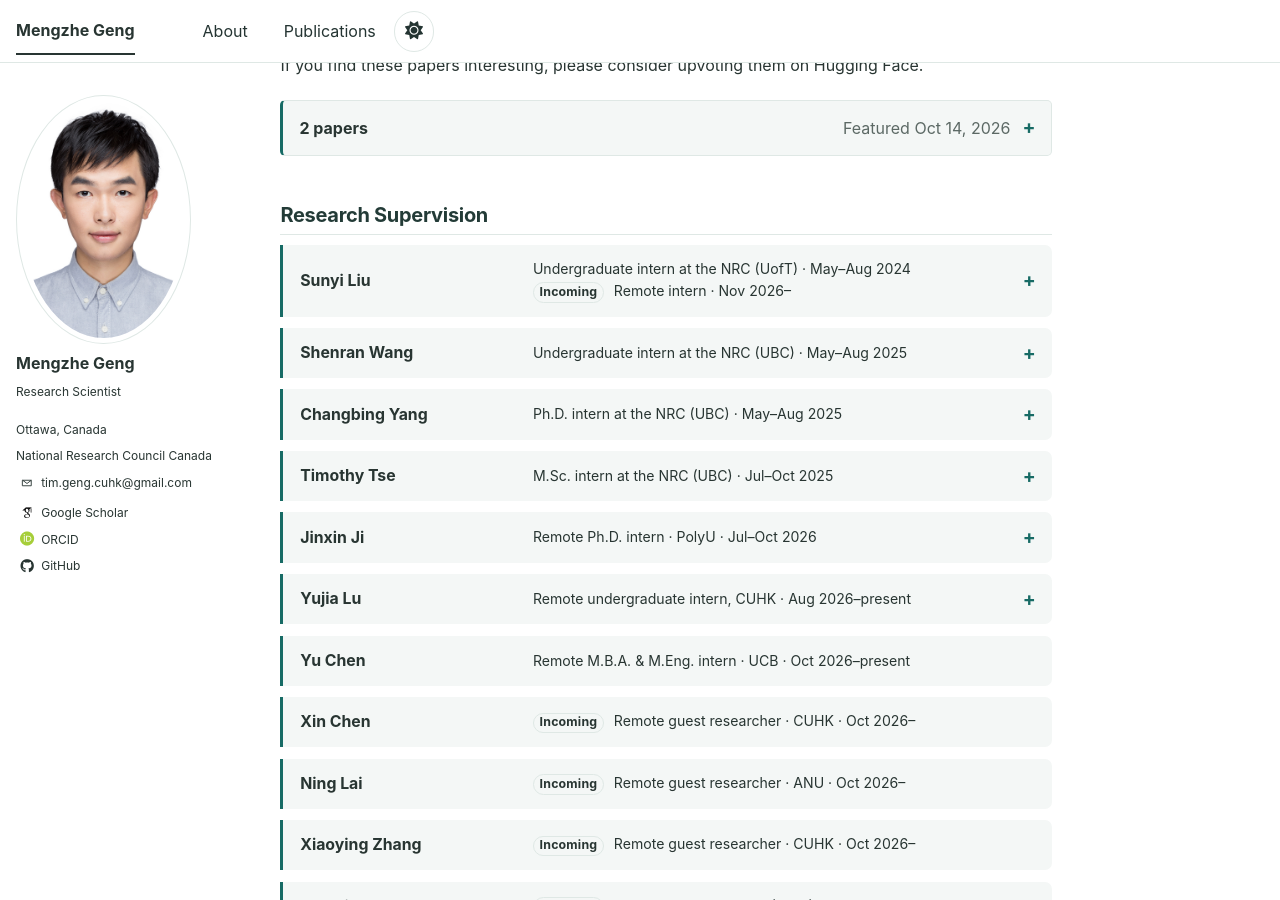
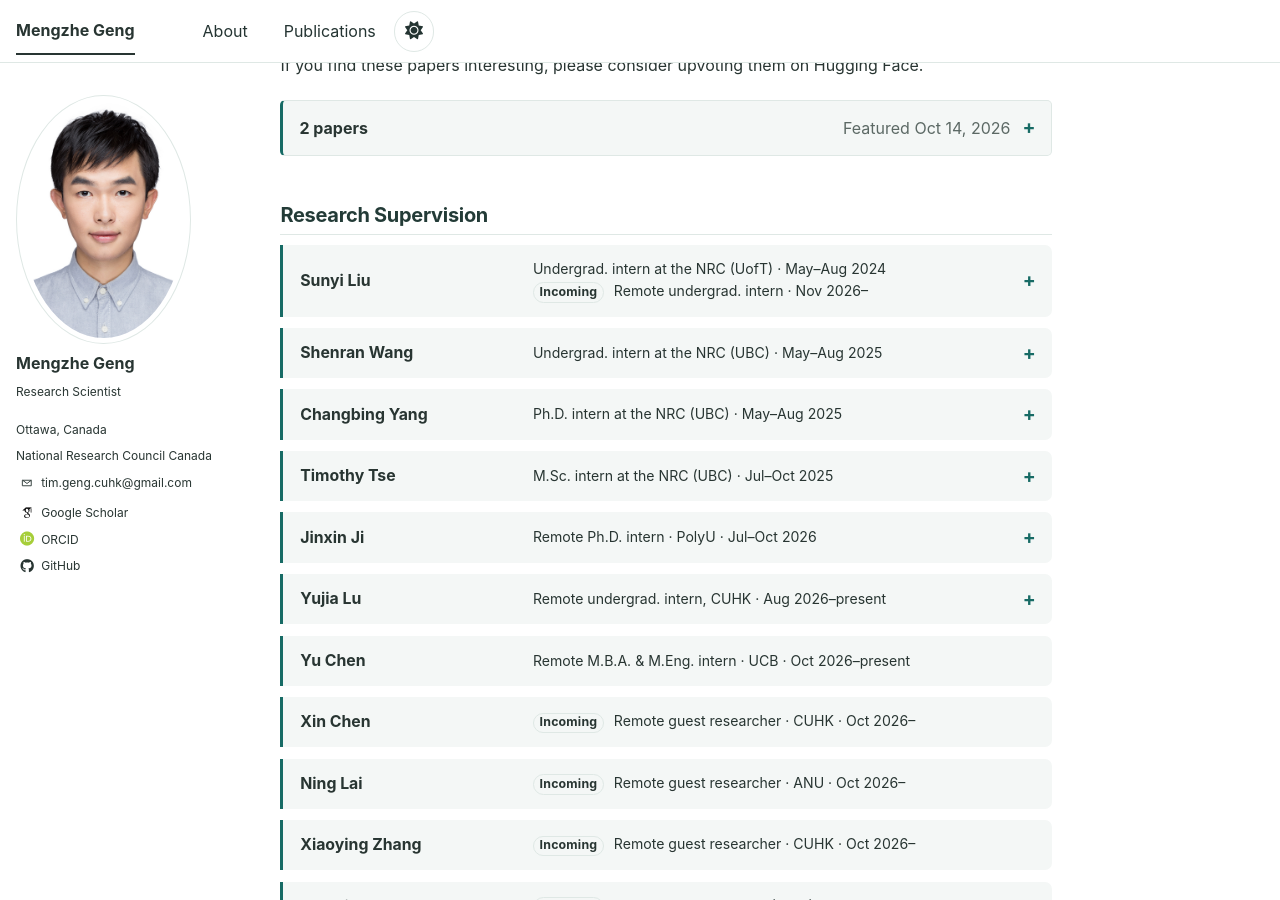
Before and after one commit to MENGZHEGENG/MENGZHEGENG.github.io, a Jekyll site: the page built from _pages/about.md, in a window 1280 px wide and 900 px high, scrolled down 2561 px. Built offline with Jekyll 4.4.1, drawn with Linux system fonts in a browser that asks for light colours; some web fonts are replaced.

Commit message:
Use undergraduate internship abbreviations in supervision cards

```diff
--- a/_pages/about.md
+++ b/_pages/about.md
@@ -182,7 +182,7 @@
   <details class="supervision-entry">
     <summary class="supervision-heading">
       <span class="supervision-name">Sunyi Liu</span>
-      <span class="publication-meta supervision-roles"><span class="supervision-role-line supervision-role-line--plain"><span class="supervision-role-copy">Undergraduate intern at the NRC (UofT) · May–Aug 2024</span></span><span class="supervision-role-line"><span class="supervision-role-tag">Incoming</span><span class="supervision-role-copy">Remote intern · Nov 2026–</span></span></span>
+      <span class="publication-meta supervision-roles"><span class="supervision-role-line supervision-role-line--plain"><span class="supervision-role-copy">Undergrad. intern at the NRC (UofT) · May–Aug 2024</span></span><span class="supervision-role-line"><span class="supervision-role-tag">Incoming</span><span class="supervision-role-copy">Remote undergrad. intern · Nov 2026–</span></span></span>
     </summary>
     <div class="supervision-details">
       <p class="supervision-detail"><span class="supervision-label">Funding</span><span class="supervision-detail-copy"><a class="person-link" href="https://www.nrc.canada.ca/en/corporate/corporate-overview/rebecca-hart" target="_blank" rel="noopener noreferrer">Rebecca Hart</a></span></p>
@@ -193,7 +193,7 @@
   <details class="supervision-entry">
     <summary class="supervision-heading">
       <span class="supervision-name">Shenran Wang</span>
-      <span class="publication-meta">Undergraduate intern at the NRC (UBC) · May–Aug 2025</span>
+      <span class="publication-meta">Undergrad. intern at the NRC (UBC) · May–Aug 2025</span>
     </summary>
     <div class="supervision-details">
       <p class="supervision-detail"><span class="supervision-label">Co-supervision</span><span class="supervision-detail-copy"><a class="person-link" href="https://www.nrc.canada.ca/en/corporate/contact-us/nrc-directory-science-professionals/aidan-pine" target="_blank" rel="noopener noreferrer">Aidan Pine</a></span></p>
@@ -234,7 +234,7 @@
   <details class="supervision-entry">
     <summary class="supervision-heading">
       <span class="supervision-name">Yujia Lu</span>
-      <span class="publication-meta">Remote undergraduate intern, CUHK · Aug 2026–present</span>
+      <span class="publication-meta">Remote undergrad. intern, CUHK · Aug 2026–present</span>
     </summary>
     <div class="supervision-details">
       <p class="supervision-detail"><span class="supervision-label">Preprint</span><span class="supervision-detail-copy"><a href="https://arxiv.org/abs/2609.08899" target="_blank" rel="noopener noreferrer">From Scores to Evidence: Auditable Decisions Can Improve Speech Deepfake Detection</a>, <em>arXiv:2609.08899</em> (2026)</span></p>
```
